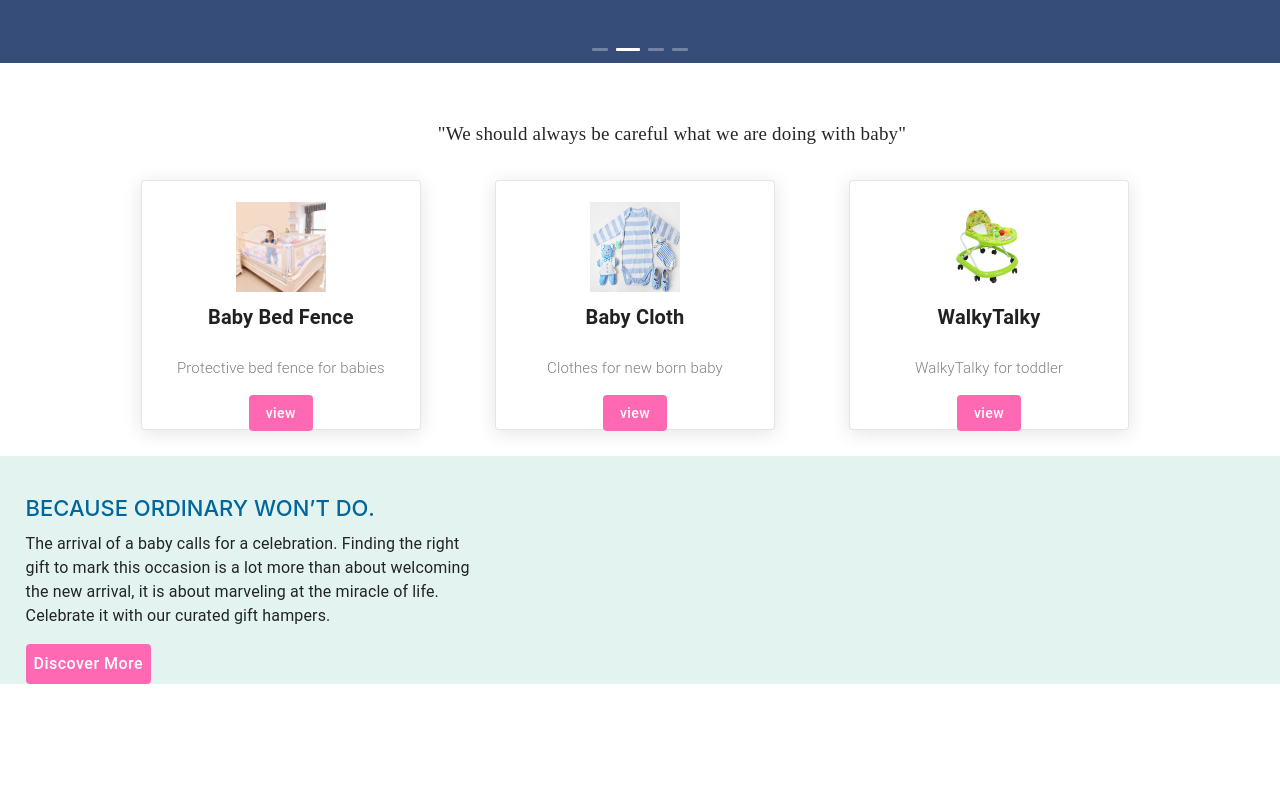
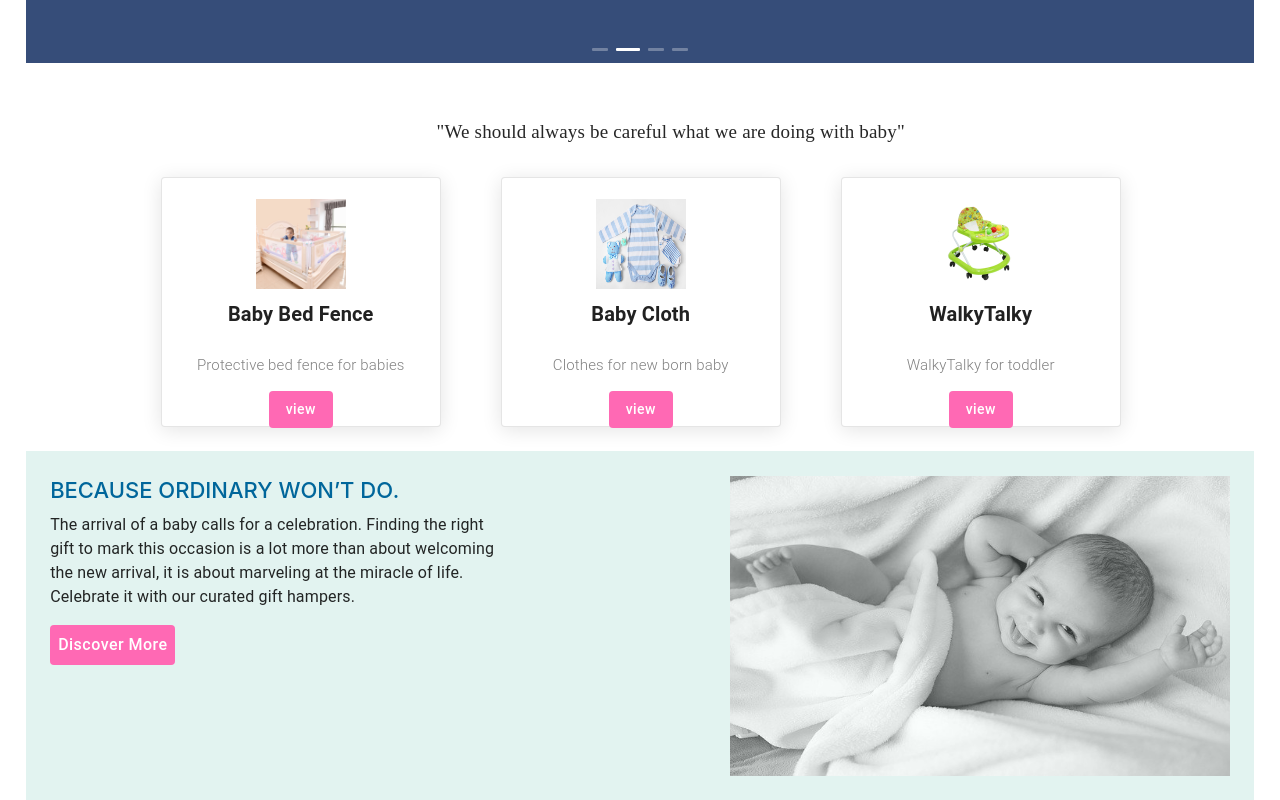
Before and after one commit to SushilSubedi/babyland, a React (Create React App) app: page / in a window 1280 px wide. Shown: the part 333-1133 px from the top of the page. Before the commit the page ends 1017 px from the top, so only its background shows below. Built offline with nearby package versions, Linux system fonts and the light colour scheme.

Commit message:
changes in home pages

```diff
--- a/src/components/Home/Home.js
+++ b/src/components/Home/Home.js
@@ -7,7 +7,7 @@ import HomeBlog from '../HomeBlog/HomeBlog';
 const Home = () =>{
     const classes = useStyles();
     return(
-        <div style={{paddingTop:'2%'}}>
+        <div style={{padding:'2% 2% 0% 2%'}}>
             <ImageSlider/>
             <div className={classes.CardTop}>
                 <div className={classes.Typography}>
--- a/src/components/HomeBlog/HomeBlog.js
+++ b/src/components/HomeBlog/HomeBlog.js
@@ -1,15 +1,22 @@
 import React from 'react';
 import { Box, makeStyles, createStyles, Typography, Button } from '@material-ui/core';
+import baby from '../../Asset/baby.jpg';
 
 const HomeBlog = () =>{
     const classes = useStyles();
     return(
         <Box className={classes.Blog} >
-            <Typography  variant="h5" className={classes.Typography1}>BECAUSE ORDINARY WON’T DO.</Typography>
-            <Typography className={classes.Typography2}>The arrival of a baby calls for a celebration. Finding the right gift to mark this occasion is a lot more than about welcoming the new arrival, it is about marveling at the miracle of life. Celebrate it with our curated gift hampers.</Typography>
-            <Button className={classes.button}>
-                Discover More
-            </Button>
+            <div>
+                <Typography  variant="h5" className={classes.Typography1}>BECAUSE ORDINARY WON’T DO.</Typography>
+                <Typography className={classes.Typography2}>The arrival of a baby calls for a celebration. Finding the right gift to mark this occasion is a lot more than about welcoming the new arrival, it is about marveling at the miracle of life. Celebrate it with our curated gift hampers.</Typography>
+                <Button className={classes.button}>
+                    Discover More
+                </Button>
+            </div>
+            <div style={{paddingBottom:'2%'}}>
+                <img src= {baby} className={classes.img} alt="babysrc"/>
+                {/* <p>hey there bro!</p> */}
+            </div>
         </Box>
     )
 }
@@ -18,7 +25,9 @@ const useStyles = makeStyles(theme =>
     createStyles({
         Blog: {
             backgroundColor:'#E2F3F0',
-            padding:'3% 1% 0% 2%'
+            padding:'2% 2% 0% 2%',
+            display:'flex',
+            justifyContent:'space-between'
         },
         Typography1: {
             fontSize:'22px',
@@ -39,7 +48,14 @@ const useStyles = makeStyles(theme =>
             "&:hover": {
                 backgroundColor:'#fc03d7'
             }
+        },
+        img: {
+            width:'500px',
+            height:'300px',
+            opacity:'0.8'
+
         }
+
 
     }));
 
--- a/src/components/NavigationBar/NavigationBar.js
+++ b/src/components/NavigationBar/NavigationBar.js
@@ -33,7 +33,7 @@ return(
                 inputProps={{ "aria-label": "search" }}
               />
             </div>
-            <Link to ={'/Login'}><Button  classes={{text:classes.text}}>Login/Register</Button></Link>
+            <Link to ={'/Login'}><Button  classes={{text:classes.text}}>Login | Register</Button></Link>
             {/* <Link to ={'/Login'}><Button color="inherit">Login/Signup</Button></Link> */}
           </div>
         </div>
```
Also changed, not shown: src/Asset/baby.jpg (added).
